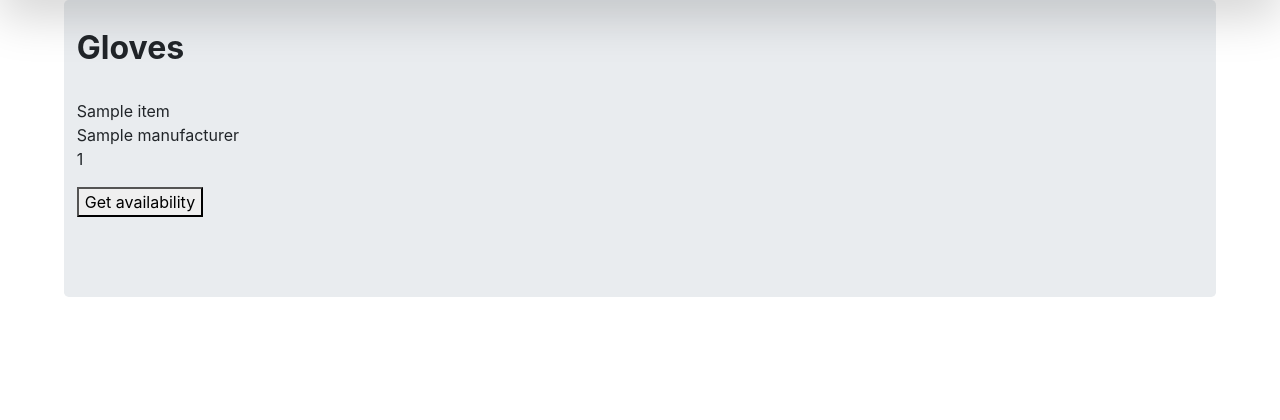
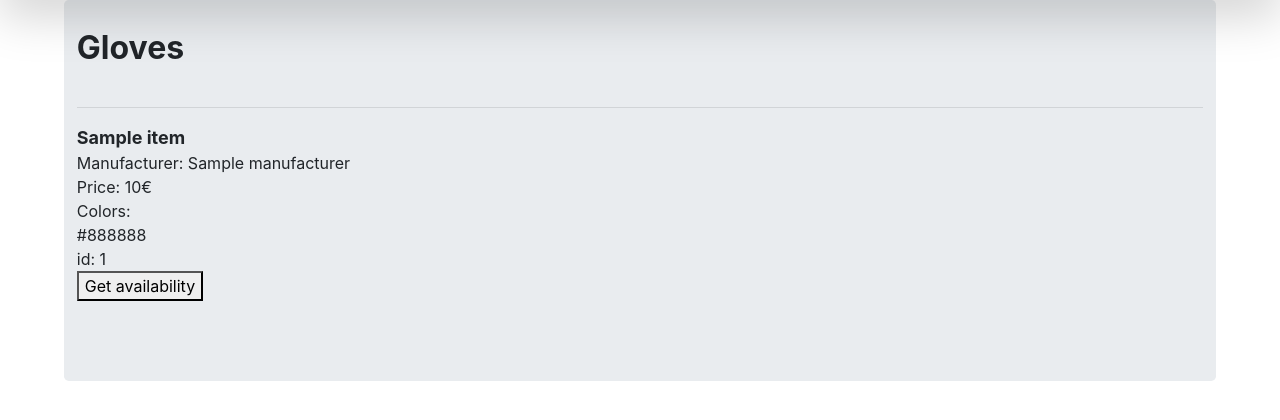
Before and after one commit to hm-tuomaala/reactor-assignment-2021, a Flask app: page /gloves in a window 1280 px wide. Shown: the part 56-476 px from the top of the page. Run offline with Flask 2, Linux system fonts and the light colour scheme; a database or web service that is not in the repository returns one stand-in record (values such as "Sample title"); data that the repository does not hold is empty; some libraries are stand-ins or nearby versions.

Commit message:
Availability functionality works

```diff
--- a/app.py
+++ b/app.py
@@ -22,9 +22,6 @@ def index():
 @app.route("/gloves", methods = ['GET'])
 def gloves():
 
-    makers = set()
-    ret_data = []
-
     r = requests.get(API_BASE + "/v2/products/gloves")
     if r.status_code != 200:
         return "ERROR"
@@ -33,19 +30,16 @@ def gloves():
     return render_template("gloves.html", items = data)
 
 
-@app.route('/background_process_test/<id>/<manufacturer>')
-def background_process_test(id, manufacturer):
-    print(id.upper(), manufacturer)
+@app.route('/background_process/<id>/<manufacturer>', methods = ["GET"])
+def background_process(id, manufacturer):
+    # print(id.upper(), manufacturer)
     id = id.upper()
 
     global MANUFACTURER_AVAILABILITY
     if manufacturer in MANUFACTURER_AVAILABILITY.keys():
-        print("GLOBAL")
         return find_availability(id, manufacturer)
-        print("GLOBAL FAILED")
 
-    print("MAKING REQUEST")
-    req = requests.get(API_BASE + "/v2/availability/" + manufacturer)
+    req = requests.get(API_BASE + "/v2/availability/" + manufacturer) # headers = {'x-force-error-mode':'all'}
 
     if req.status_code != 200 or len(req.json()["response"]) <= 2:
         return "ERROR"
--- a/templates/base.html
+++ b/templates/base.html
@@ -58,15 +58,32 @@
 
     <script>
       function loadXMLDoc(parent_id, manufacturer) {
+        var btn = document.getElementById(parent_id).innerHTML;
+        document.getElementById(parent_id).innerHTML = "Searching...";
         var xhttp = new XMLHttpRequest();
+
         xhttp.onreadystatechange = function() {
           if (this.readyState == 4 && this.status == 200) {
-            document.getElementById(parent_id).innerHTML =
-            this.responseText;
-            console.log("DONE");
+            console.log(this.responseText)
+            document.getElementById(parent_id).innerHTML = this.responseText;
+
+            if (this.responseText == "INSTOCK"){
+              document.getElementById(parent_id).style.color = "green";
+
+            } else if (this.responseText == "LESSTHAN10") {
+              document.getElementById(parent_id).style.color = "#cccc00";
+
+            } else if (this.responseText == "OUTOFSTOCK") {
+              document.getElementById(parent_id).style.color = "red";
+
+            } else {
+              // API error occurred
+              document.getElementById(parent_id).innerHTML = btn
+            }
+
           }
         };
-        xhttp.open("GET", "background_process_test/" + parent_id + "/" + manufacturer, true);
+        xhttp.open("GET", "background_process/" + parent_id + "/" + manufacturer, true);
         xhttp.send();
       }
     </script>
--- a/templates/gloves.html
+++ b/templates/gloves.html
@@ -1,14 +1,26 @@
 {% extends 'base.html' %}
 
 {% block content %}
+
     <h2 class="overflow-auto pt-3 pb-4"><strong> Gloves </strong></h2>
     {% for item in items %}
-      <p>
-        {{ item['name'] }}
+      <hr/>
+      <p style="margin-bottom: 0;">
+        <b style = "font-size: large;">
+          {{ item['name'] }}
+        </b>
         <br>
-        {{ item['manufacturer'] }}
+          Manufacturer: {{ item['manufacturer'] }}
         <br>
-        {{ item['id'] }}
+          Price: {{ item['price'] }}€
+        <br>
+          Colors:
+        <br>
+                  {% for color in item['color']%}
+                  {{ color }}
+                  {% endfor %}
+        <br>
+          id: {{ item['id'] }}
       </p>
       <p id={{ item['id'] }}>
         <button type="button" onclick="loadXMLDoc(this.parentNode.id, '{{ item['manufacturer'] }}')">Get availability</button>
```
